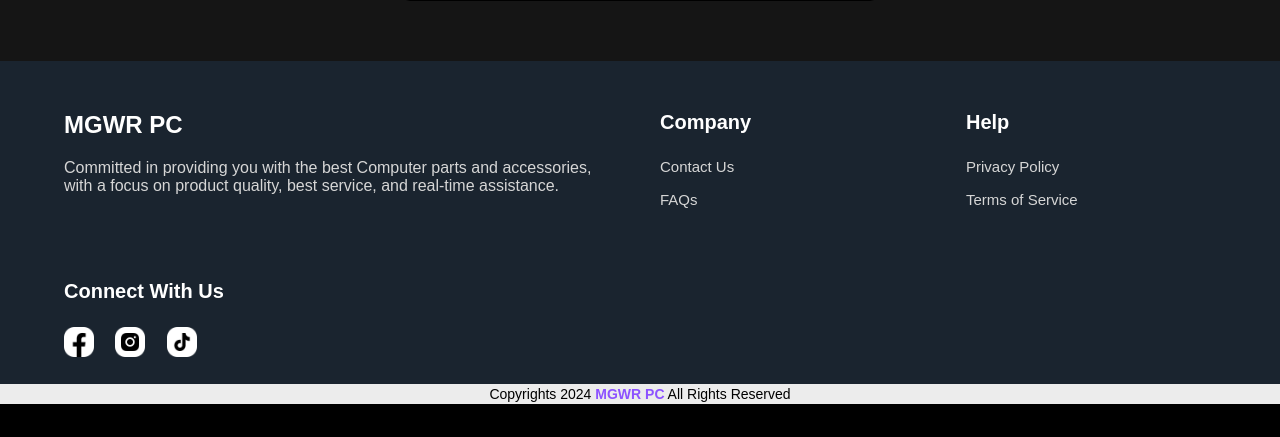
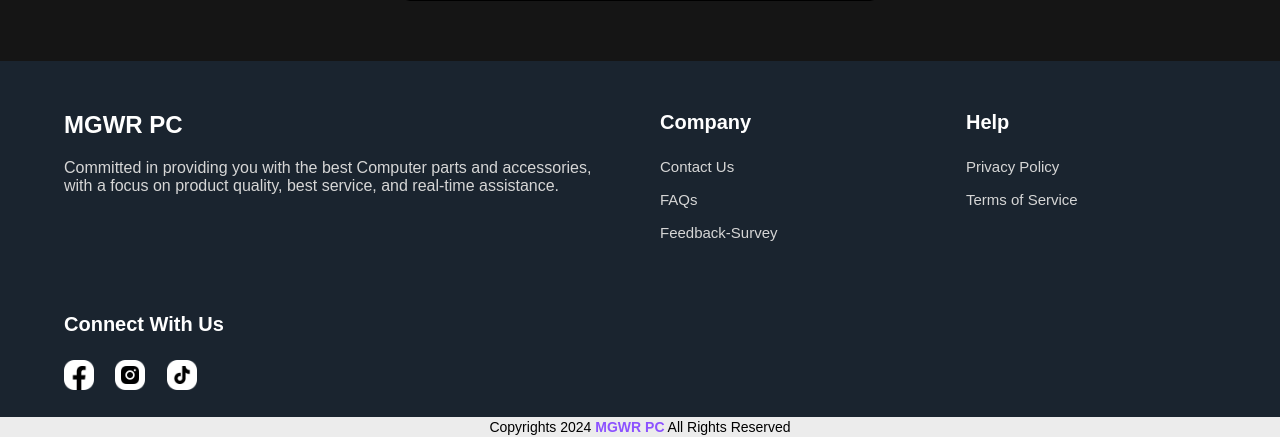
Before and after one commit to MACARIOLA/MGRW-PC-Draft, a PHP site: page /customer-aboutus.php in a window 1280 px wide. Shown: the part 1982-2419 px from the top of the page. Before the commit the page ends 2386 px from the top, so only its background shows below. Run offline with PHP 8.4, Linux system fonts and the light colour scheme; data comes from the database, SQL or seed files in the repository; some libraries are stand-ins or nearby versions; some web fonts are replaced.

Commit message:
Update customer-aboutus.php

```diff
--- a/customer-aboutus.php
+++ b/customer-aboutus.php
@@ -3,7 +3,6 @@
 <head>
     <meta charset="UTF-8">
     <meta name="viewport" content="width=device-width, initial-scale=1.0">
-
 
     <!---------------
            PHP
@@ -129,6 +128,7 @@
             <ul>
                 <li><a href="customer-contact-us.php">Contact Us</a></li>
                 <li><a href="customer-faqs.php">FAQs</a></li>
+                <li><a href="customer-survey.php">Feedback-Survey</a></li>
             </ul>
         </div>
 
```
